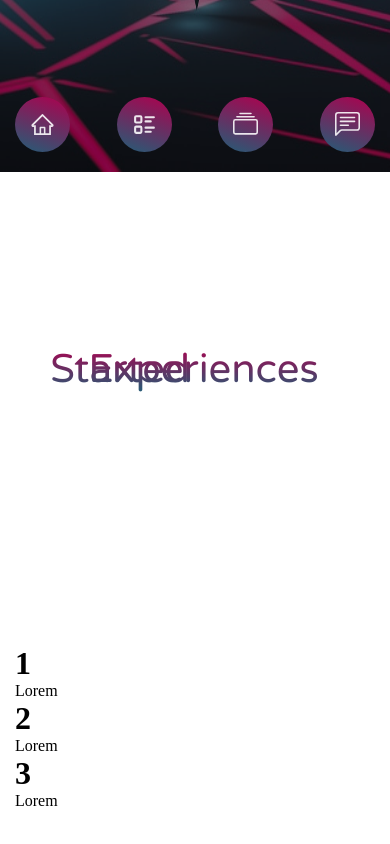
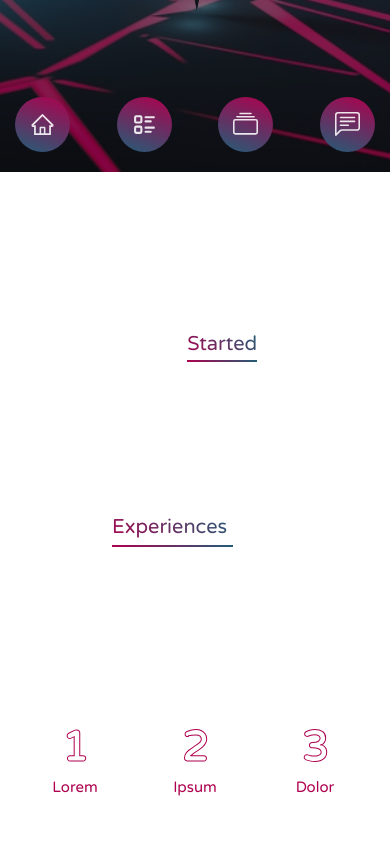
Before and after one commit to letnagao/nft-portfolio-website, a React (Create React App) app: page / in a window 390 px wide. Shown: the part 672-1516 px from the top of the page. Built offline with nearby package versions, Linux system fonts and the light colour scheme; a web font is replaced by a local one.

Commit message:
added section2 component

```diff
--- a/src/components/section2/Section2.css
+++ b/src/components/section2/Section2.css
@@ -19,7 +19,7 @@
     width: 100%;
   }
 
-.text-content .text {
+  .section2 .text-content .text {
     position: relative;
     display: flex;
     flex-direction: column;
@@ -28,49 +28,248 @@
     justify-content: center;
   }
 
-.text-content .text h1 {
+  .section2 .text h1 {
     position: relative;
     display: flex;
     justify-content: flex-start;
     align-items: center;
     gap: 15px;
-    color: white;
+    color: #fff;
     font-size: 28px;
     font-weight: 500;
-    /* opacity: 0; */
+    opacity: 0;
     padding: 10px 0;
   }
 
-.text h1 span {
+  .section2.active h1 {
+    animation: show 1s ease 0.5s forwards;
+  }
+
+  .section2 .text h1 span {
     position: relative;
     justify-content: flex-start;
     align-items: flex-start;
     display: inline-flex;
     font-family: Varela Round, cursive;
     font-size: 40px;
-    background: linear-gradient(var(--clr-pri), var(--clr-sec));
+    background: linear-gradient(50deg, var(--clr-pri), var(--clr-sec));
     -webkit-background-clip: text;
     background-clip: text;
     -webkit-text-fill-color: transparent;
-    /* height: 0; */
+    height: 0;
   }
 
-.text h1 span::before {
-    background: linear-gradient(var(--clr-pri), var(--clr-sec));
+  .section2 .text h1 span:before {
+    background: linear-gradient(50deg, var(--clr-pri), var(--clr-sec));
     bottom: 0;
+    content: "";
+    height: 2px;
+    position: absolute;
+    width: 0;
+  }
+
+  .section2.active .text-content .text1 h1 span {
+    animation: animate-started 1s ease 2s forwards;
+  }
+
+  @keyframes animate-started {
+    to {
+      height: 48px;
+    }
+  }
+
+  .section2.active .text h1 span:before {
+    animation: expand 1s ease 1.2s forwards;
+  }
+
+  .section2 .text-content .text1 h2 {
+    border-left: 1px solid hsla(0, 0%, 100%, 0.575);
+    color: #fff;
+    font-size: 18px;
+    font-weight: 100;
+    margin-top: 5px;
+    opacity: 0;
+    padding: 20px 15px;
+    position: relative;
+  }
+
+  .section2.active .text-content .text1 h2 {
+    animation: show 1s ease 3s forwards;
+  }
+
+  .section2 .text-content .text2 h1 span {
+    padding: 3px;
+  }
+
+  .section2.active .text-content .text2 h1 span {
+    animation: animate-exp 1s ease 2s forwards;
+  }
+
+  @keyframes animate-exp {
+    to {
+      height: 54px;
+    }
+  }
+  .section2 .text-content .text2 h1 span:before {
+    animation-delay: 1.2s;
+  }
+
+  .section2 .text2 h2 {
+    border-left: 1px solid hsla(0, 0%, 100%, 0.575);
+    color: #fff;
+    display: flex;
+    font-size: 18px;
+    font-weight: 100;
+    margin-top: 5px;
+    opacity: 0;
+    padding: 20px 15px;
+    position: relative;
+  }
+
+  .section2.active .text2 h2 {
+    animation: show 1s ease 3s forwards;
+  }
+
+  .section2 .progress {
+    position: relative;
+    align-items: center;
+    display: flex;
+    justify-content: flex-start;
+    align-self: center;
+    margin-top: 150px;
+    gap: 80px;
+  }
+
+  .section2 .progress:before {
     position: absolute;
     content: "";
     height: 2px;
-    width: 0;
+    width: 100%;
+    background-color: hsla(0, 0%, 100%, 0.486);
+    opacity: 0;
+    transition: 0.2s linear 1.9s;
   }
 
-.text-content .text h2 {
-    border-left: 1px solid rgba(255, 255, 255, 0.87);
-    color: white;
+  .section2 .progress .container {
+    position: relative;
+    display: flex;
+    flex-direction: column;
+    align-items: center;
+    justify-content: center;
+    height: 130px;
+    width: 130px;
+    bottom: 0;
+    border-radius: 10%;
+    backdrop-filter: blur(10px);
+    background-color: rgba(255, 255, 255, 0.219);
+    border: 2px solid hsla(0, 0%, 100%, 0.719);
+    cursor: pointer;
+    opacity: 0;
+    transform: translateY(100px);
+    transition: 0.2s cubic-bezier(0.68, -0.55, 0.265, 1.55);
+  }
+
+  .section2 .progress .container h2 {
+    font-family: "Varela Round", sans-serif;
+    font-size: 42px;
+    color: transparent;
+    -webkit-text-stroke: 1px var(--clr-pri);
+  }
+
+  .section2 .progress .container span {
+    position: relative;
+    max-width: 90%;
+    font-family: "Varela Round", sans-serif;
+    font-size: 17px;
+    text-align: center;
+    color: var(--clr-pri);
+  }
+
+  .section2.active .progress .container {
+    animation: show 1s ease forwards;
+    animation-delay: calc(var(--x) * 0.4s);
+  }
+
+  .section2.active .progress::before {
+    opacity: 1;
+  }
+
+  .section2 .progress .container:hover {
+    border: 2px solid var(--clr-pri);
+    bottom: 15px;
+  }
+
+  @media (max-width: 700px) {
+    .section2 {
+      gap: 20px;
+      width: 100vw;
+      padding: 0 5px;
+    }
+
+    .section2 .text-content {
+      display: flex;
+      flex-direction: column;
+      margin-top: 20px;
+    }
+
+    .section2 .text-content h1 {
+      font-size: 16px;
+    }
+
+    .section2 .text-content h1 span {
+      font-size: 20px;
+    }
+
+    @keyframes animate-exp {
+      to {
+        height: 35px;
+      }
+    }
+
+    .section2 .text-content .text1 h2 {
+      font-size: 16px;
+      margin-top: 0;
+    }
+
+    .section2 .text-content .text2 h2 {
+      font-size: 16px;
+      margin-top: 0;
+    }
+
+    @keyframes animate-started {
+      to {
+        height: 30px;
+      }
+    }
+
+    .section2 .text-content .text {
+      max-width: 100%;
+    }
+
+    .section2 .progress {
+      position: relative;
+      align-items: center;
+      display: flex;
+      justify-content: flex-start;
+      align-self: center;
+      margin-top: 30px;
+      gap: 40px;
+    }
+
+    .section2 .progress .container {
+      height: 80px;
+      width: 80px;
+      gap: 5px;
       font-size: 18px;
-    font-weight: 100;
-    margin-top: 5px;
-    padding: 20px 15px;
-    position: relative;
-    /* opacity: 0; */
+      color: #fff;
+      cursor: pointer;
+      opacity: 0;
+      transform: translateY(100px);
+      transition: 0.2s cubic-bezier(0.68, -0.55, 0.265, 1.55);
     }
+
+    .section2 .progress .container span {
+      font-size: 15px;
+      max-width: 100%;
+    }
+  }
--- a/src/components/section2/Section2.jsx
+++ b/src/components/section2/Section2.jsx
@@ -1,41 +1,70 @@
-import React from 'react'
-import './Section2.css'
+import React, { useEffect, useState } from "react";
+import "./Section2.css";
 
-const Section2 = () => {
+function Details() {
+  const [active, setactive] = useState(false);
+
+  useEffect(() => {
+    function scrollAnimation() {
+      const animationPoint = 300;
+      const windowHeight = window.innerHeight;
+      const section2 = document.querySelector(".section2");
+      var section2_top = section2.getBoundingClientRect().top;
+
+      if (section2_top < windowHeight - animationPoint) {
+        setactive(true);
+      }
+    }
+
+    scrollAnimation();
+    window.addEventListener("scroll", scrollAnimation);
+  }, []);
+
   return (
-    <div className='section2' id='Section2'>
-        <div className='text-content'>
-            <div className='text text1'>
+    <div className={`section2 ${active && "active"}`} id="Section2">
+      <div className="text-content">
+        <div className="text text1">
           <h1>
             How i <span>Started</span>
           </h1>
           <h2>
-                    Lorem ipsum dolor sit amet consectetur adipisicing elit. Fugiat nemo illum velit autem eligendi aspernatur!
+            Lorem ipsum dolor sit amet consectetur adipisicing elit. Debitis,
+            alias iusto aut eius animi suscipit exercitationem hic molestias
+            ullam eos facere velit consectetur aliquid sunt. Molestiae
+            perspiciatis autem illum ea.
           </h2>
         </div>
-            <div className='text text2'>
-                <h1><span>Experiences</span> so far</h1>
+
+        <div className="text text2">
+          <h1>
+            <span>Experiences</span> so far
+          </h1>
           <h2>
-                    Lorem ipsum dolor sit amet consectetur adipisicing elit. Fugiat nemo illum velit autem eligendi aspernatur!
+            Lorem ipsum dolor sit amet consectetur adipisicing elit. Dicta ipsa
+            libero, ut perferendis repudiandae unde commodi nemo exercitationem
+            corrupti explicabo consequuntur, possimus optio iste velit deserunt.
           </h2>
         </div>
       </div>
-        <div className='progress'>
-            <div className='container' style={{'--x': 1}}>
-                <h1>1</h1>
+
+      <div className="progress">
+        <div className="container" style={{ "--x": 1 }}>
+          <h2>1</h2>
           <span>Lorem</span>
         </div>
-            <div className='container' style={{'--x': 2}}>
-                <h1>2</h1>
-                <span>Lorem</span>
+
+        <div className="container" style={{ "--x": 2 }}>
+          <h2>2</h2>
+          <span>Ipsum</span>
         </div>
-            <div className='container' style={{'--x': 3}}>
-                <h1>3</h1>
-                <span>Lorem</span>
+
+        <div className="container" style={{ "--x": 3 }}>
+          <h2>3</h2>
+          <span>Dolor</span>
         </div>
       </div>
     </div>
-  )
+  );
 }
 
-export default Section2
+export default Details;
```
Lines whose indentation alone changed are shown as unchanged.
